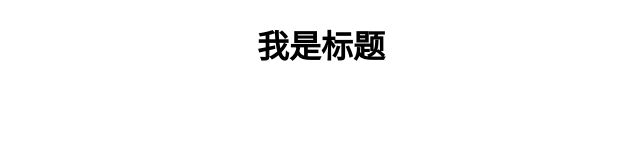
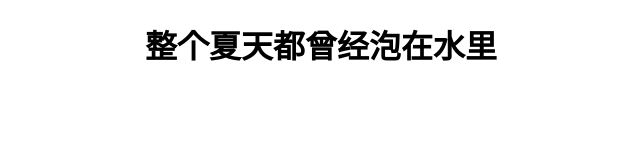
Before and after one commit to Conslala/test1, a plain HTML site: page index.html in a window 1280 px wide. Shown: the whole page, without its empty margins (319-959 px from the left). Drawn offline with Linux system fonts and the light colour scheme.

Commit message:
change h1

```diff
--- a/index.html
+++ b/index.html
@@ -4,6 +4,6 @@
 	<title>try github</title>
 </head>
 <body>
-<h1 style="text-align:center;">我是标题</h1>
+<h1 style="text-align:center;">整个夏天都曾经泡在水里</h1>
 </body>
 </html>
```
